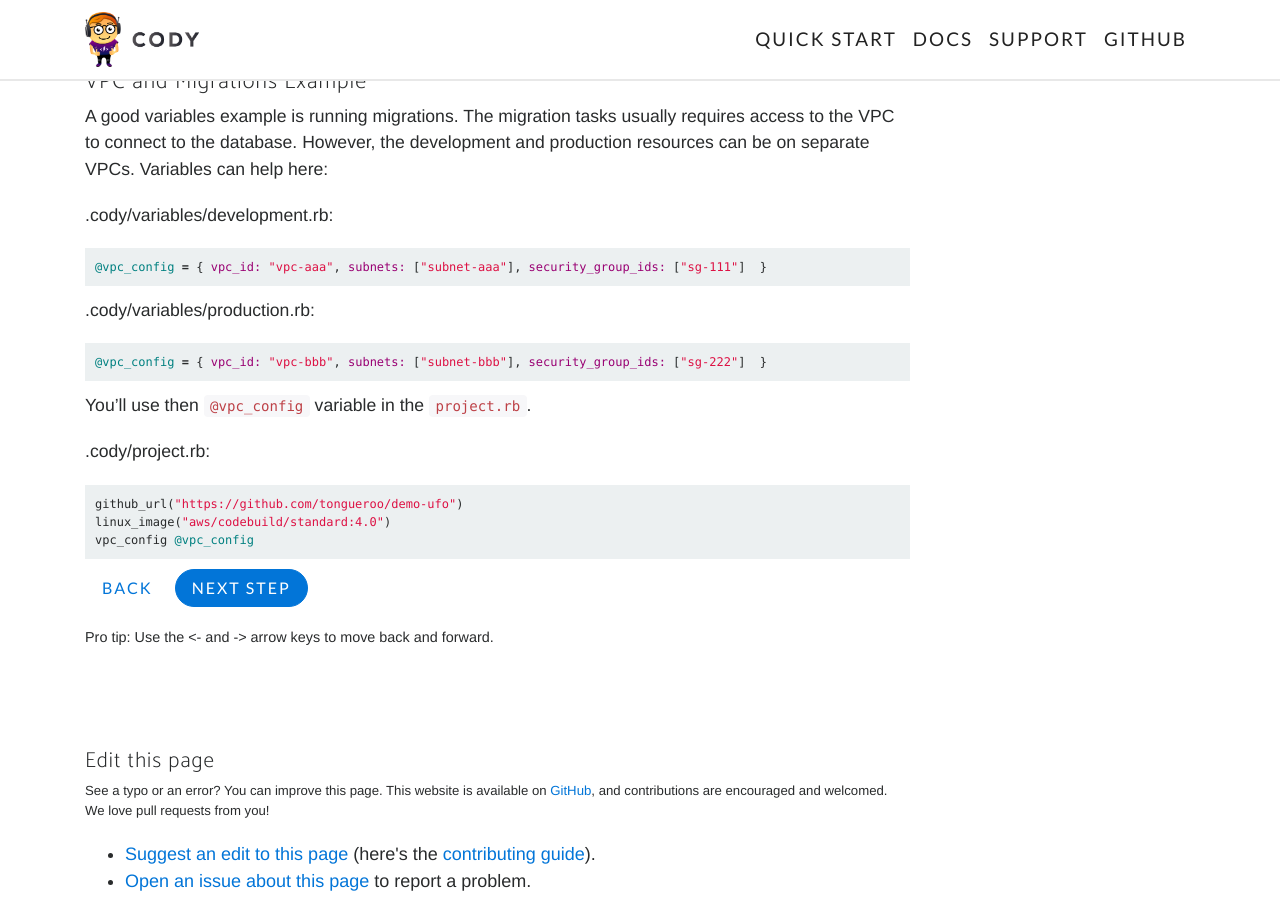
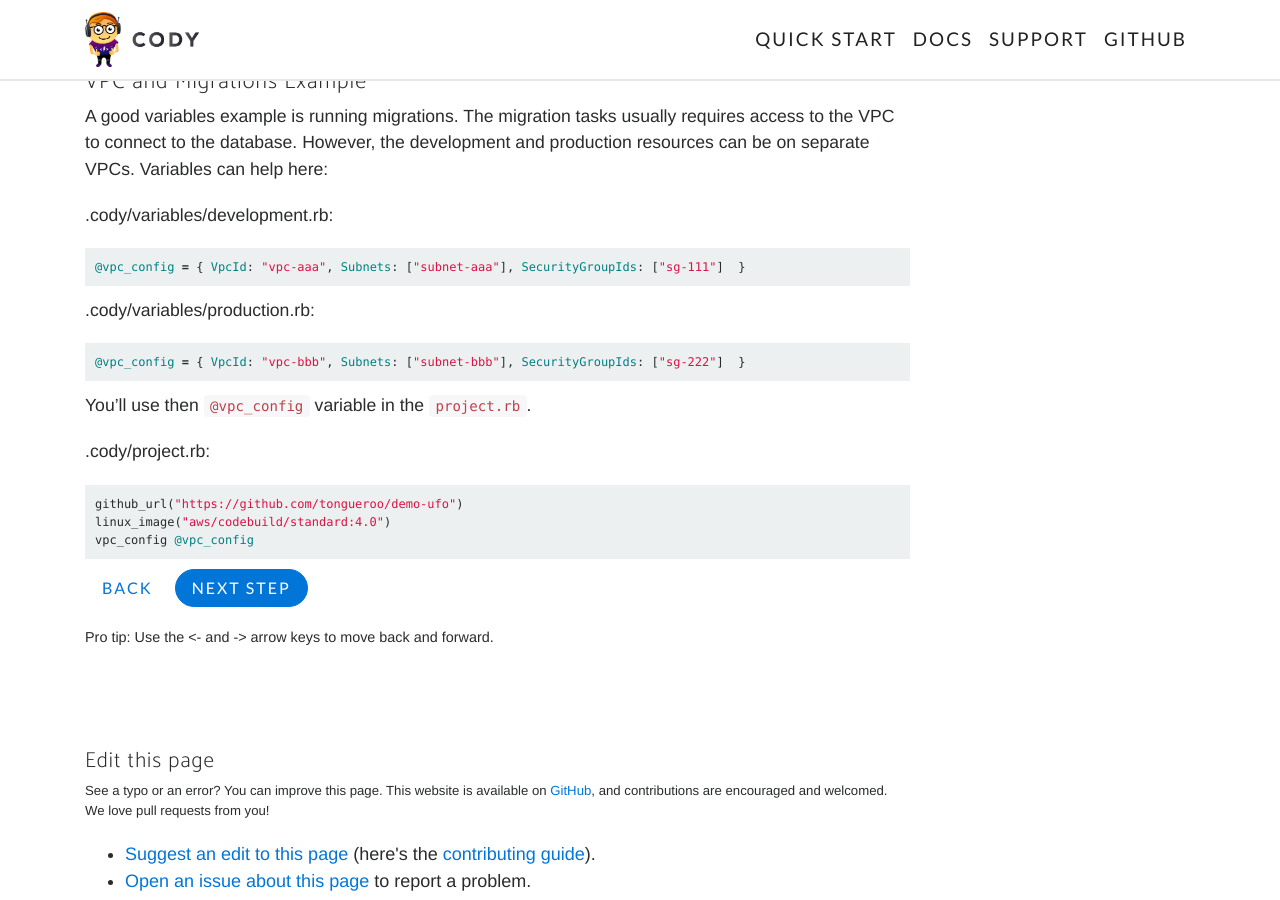
Before and after one commit to boltops-tools/cody, a Jekyll site: the page built from docs/_docs/variables.md, in a window 1280 px wide and 900 px high, scrolled down 2017 px. Built offline with Jekyll 4.4.1, drawn with Linux system fonts in a browser that asks for light colours; some web fonts are replaced.

Commit message:
update vpc config exmaple with camelcase

````diff
--- a/docs/_docs/variables.md
+++ b/docs/_docs/variables.md
@@ -94,13 +94,13 @@ A good variables example is running migrations. The migration tasks usually requ
 .cody/variables/development.rb:
 
 ```ruby
-@vpc_config = { vpc_id: "vpc-aaa", subnets: ["subnet-aaa"], security_group_ids: ["sg-111"]  }
+@vpc_config = { VpcId: "vpc-aaa", Subnets: ["subnet-aaa"], SecurityGroupIds: ["sg-111"]  }
 ```
 
 .cody/variables/production.rb:
 
 ```ruby
-@vpc_config = { vpc_id: "vpc-bbb", subnets: ["subnet-bbb"], security_group_ids: ["sg-222"]  }
+@vpc_config = { VpcId: "vpc-bbb", Subnets: ["subnet-bbb"], SecurityGroupIds: ["sg-222"]  }
 ```
 
 You'll use then `@vpc_config` variable in the `project.rb`.
````
